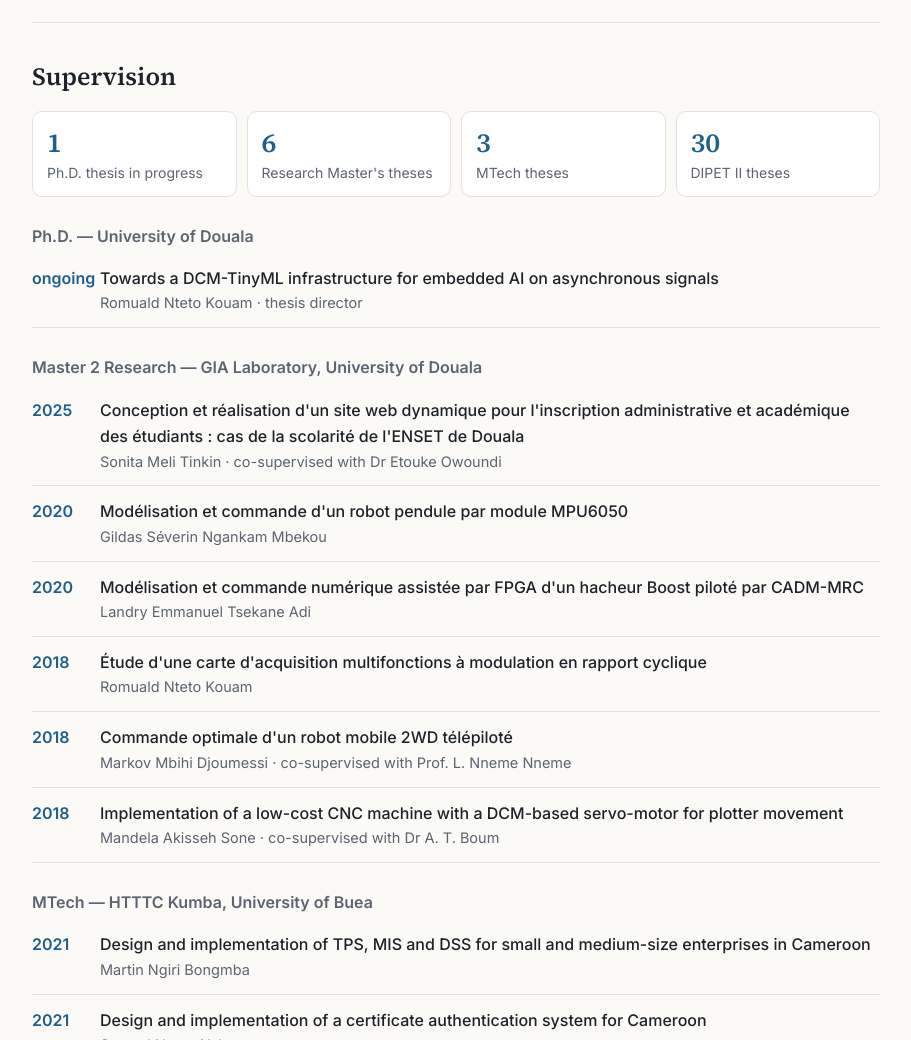
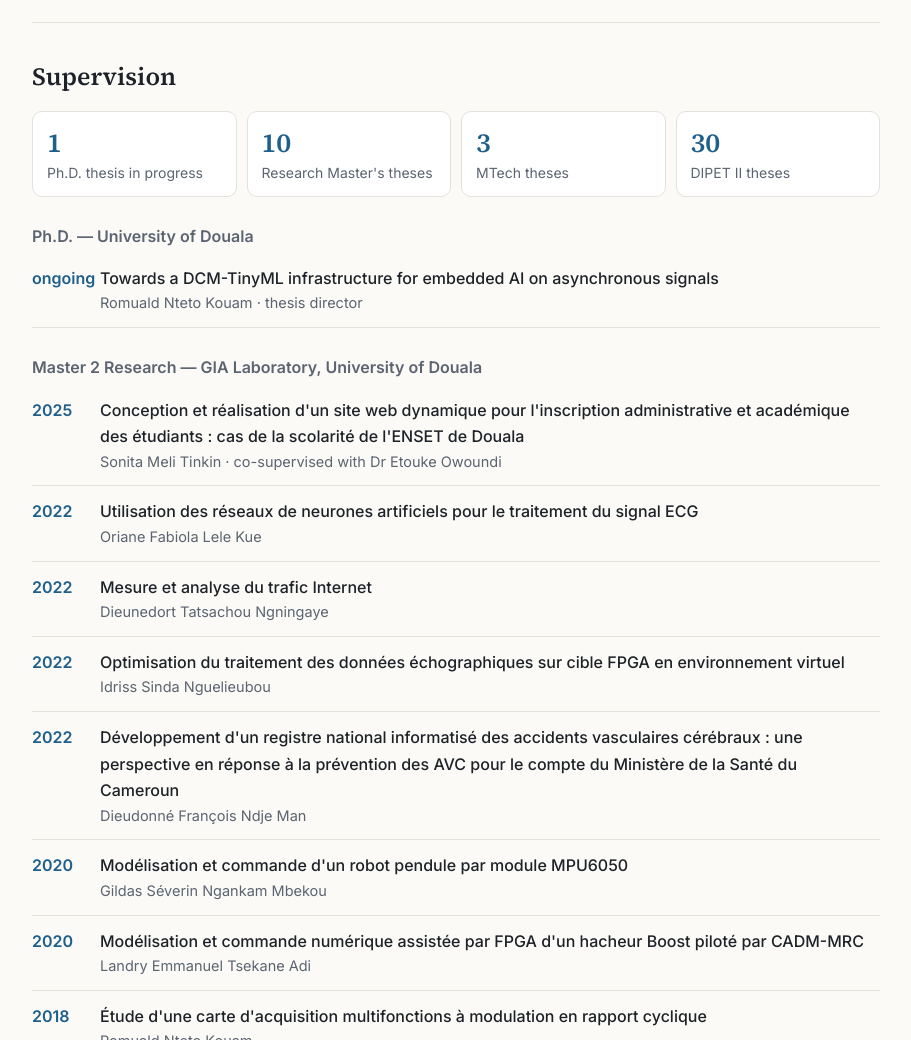
Before and after one commit to MoffoBertrand/moffobertrand.github.io, a plain HTML site: page enseignement.html in a window 1280 px wide. Shown: the part 1220-2260 px from the top of the page, without its empty margins (184-1095 px from the left). Drawn offline with Linux system fonts and the light colour scheme.

Commit message:
Add files via upload

```diff
--- a/enseignement.html
+++ b/enseignement.html
@@ -103,7 +103,7 @@
     <h2><span data-l="fr">Encadrement</span><span data-l="en">Supervision</span></h2>
     <div class="stats">
       <div><b>1</b><span data-l="fr">thèse de doctorat en cours</span><span data-l="en">Ph.D. thesis in progress</span></div>
-      <div><b>6</b><span data-l="fr">mémoires de Master 2 Recherche</span><span data-l="en">Research Master's theses</span></div>
+      <div><b>10</b><span data-l="fr">mémoires de Master 2 Recherche</span><span data-l="en">Research Master's theses</span></div>
       <div><b>3</b><span data-l="fr">mémoires de MTech</span><span data-l="en">MTech theses</span></div>
       <div><b>30</b><span data-l="fr">mémoires de DIPET II</span><span data-l="en">DIPET II theses</span></div>
     </div>
@@ -120,6 +120,18 @@
       <li><span class="yr">2025</span><div>
         <div class="ti">Conception et réalisation d'un site web dynamique pour l'inscription administrative et académique des étudiants : cas de la scolarité de l'ENSET de Douala</div>
         <div class="au">Sonita Meli Tinkin · <span data-l="fr">co-encadrement avec Dr Etouke Owoundi</span><span data-l="en">co-supervised with Dr Etouke Owoundi</span></div></div></li>
+      <li><span class="yr">2022</span><div>
+        <div class="ti">Utilisation des réseaux de neurones artificiels pour le traitement du signal ECG</div>
+        <div class="au">Oriane Fabiola Lele Kue</div></div></li>
+      <li><span class="yr">2022</span><div>
+        <div class="ti">Mesure et analyse du trafic Internet</div>
+        <div class="au">Dieunedort Tatsachou Ngningaye</div></div></li>
+      <li><span class="yr">2022</span><div>
+        <div class="ti">Optimisation du traitement des données échographiques sur cible FPGA en environnement virtuel</div>
+        <div class="au">Idriss Sinda Nguelieubou</div></div></li>
+      <li><span class="yr">2022</span><div>
+        <div class="ti">Développement d'un registre national informatisé des accidents vasculaires cérébraux : une perspective en réponse à la prévention des AVC pour le compte du Ministère de la Santé du Cameroun</div>
+        <div class="au">Dieudonné François Ndje Man</div></div></li>
       <li><span class="yr">2020</span><div>
         <div class="ti">Modélisation et commande d'un robot pendule par module MPU6050</div>
         <div class="au">Gildas Séverin Ngankam Mbekou</div></div></li>
```
